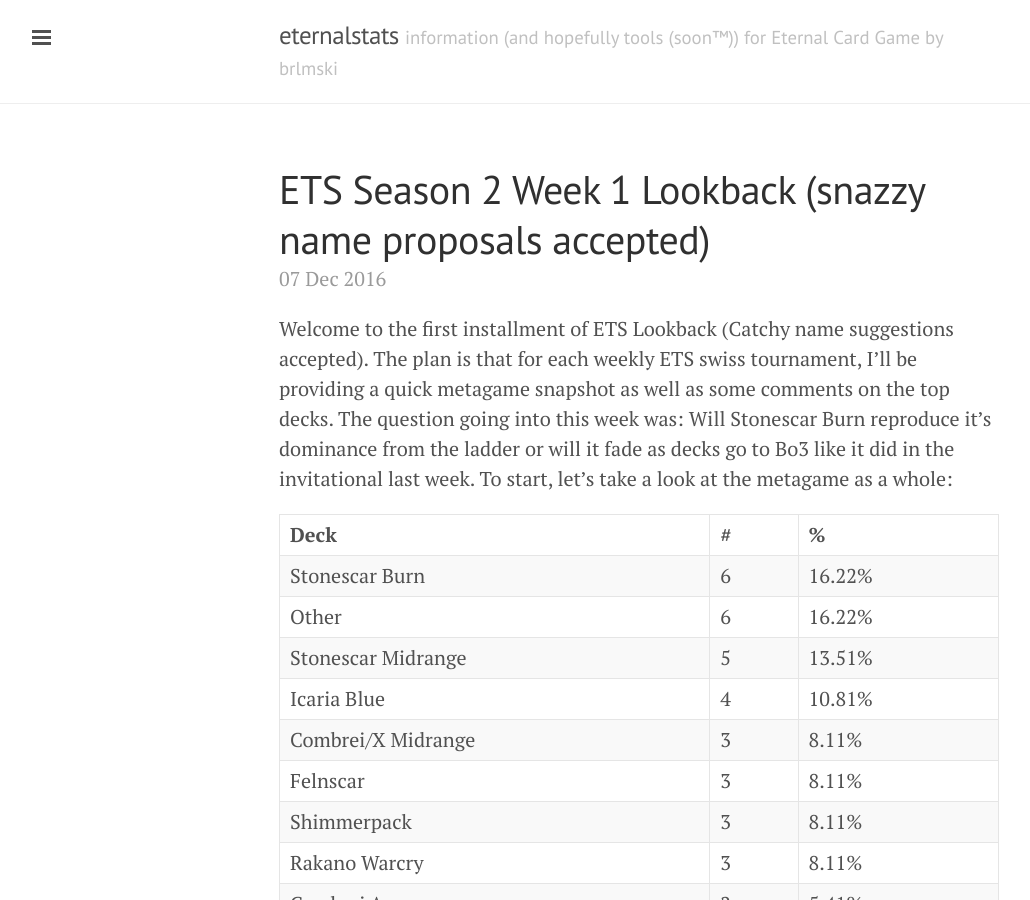
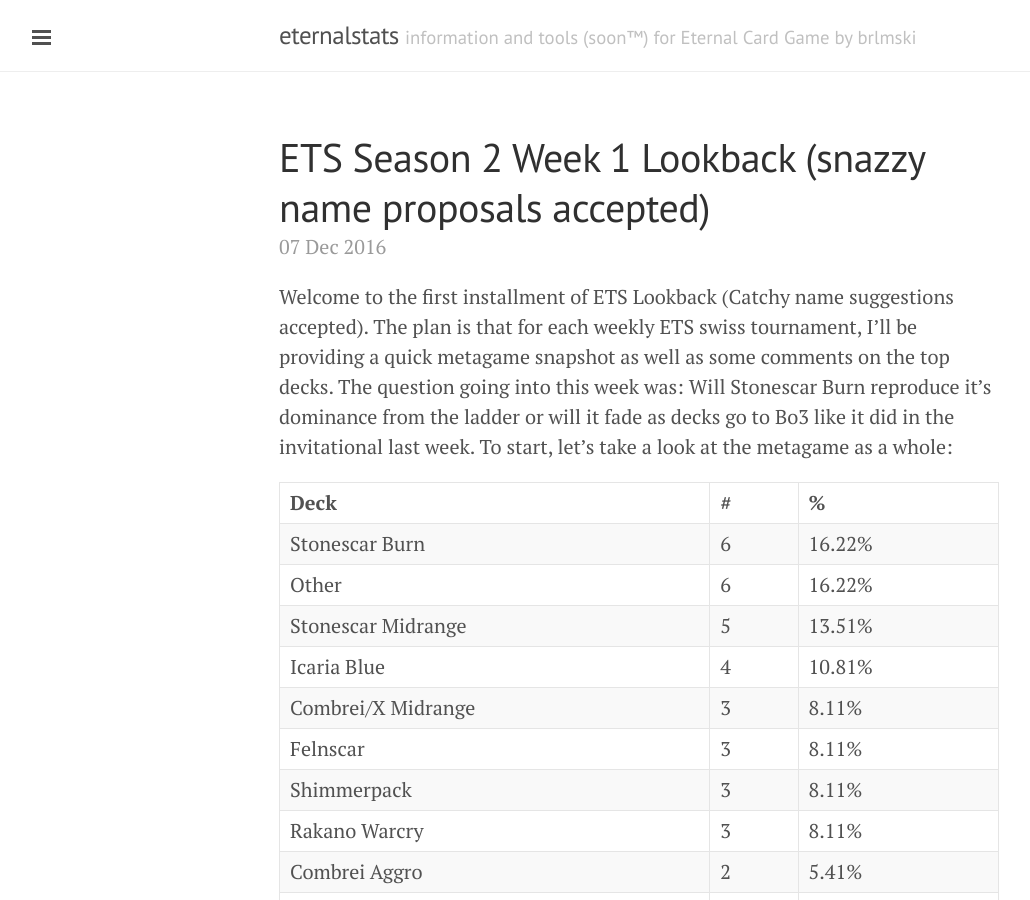
Before and after one commit to brlmski/brlmski.github.io, a Jekyll site: the page built from index.html, in a window 1280 px wide and 900 px high. Shown: the whole window, without its empty margins (1-1031 px from the left). Built offline with Jekyll 4.4.1, drawn with Linux system fonts in a browser that asks for light colours; the list of posts is cut into pages by our own code.

Commit message:
Update _config.yml

```diff
--- a/_config.yml
+++ b/_config.yml
@@ -3,6 +3,6 @@ highlighter: rouge
 markdown: kramdown
 url: http://brlmski.github.io
 title: eternalstats
-tagline: information (and hopefully tools (soon™)) for Eternal Card Game by brlmski
+tagline: information and tools (soon™) for Eternal Card Game by brlmski
 description: The ruminations of one Eternal player trying to look at the bigger picture
 paginate: 5
```
